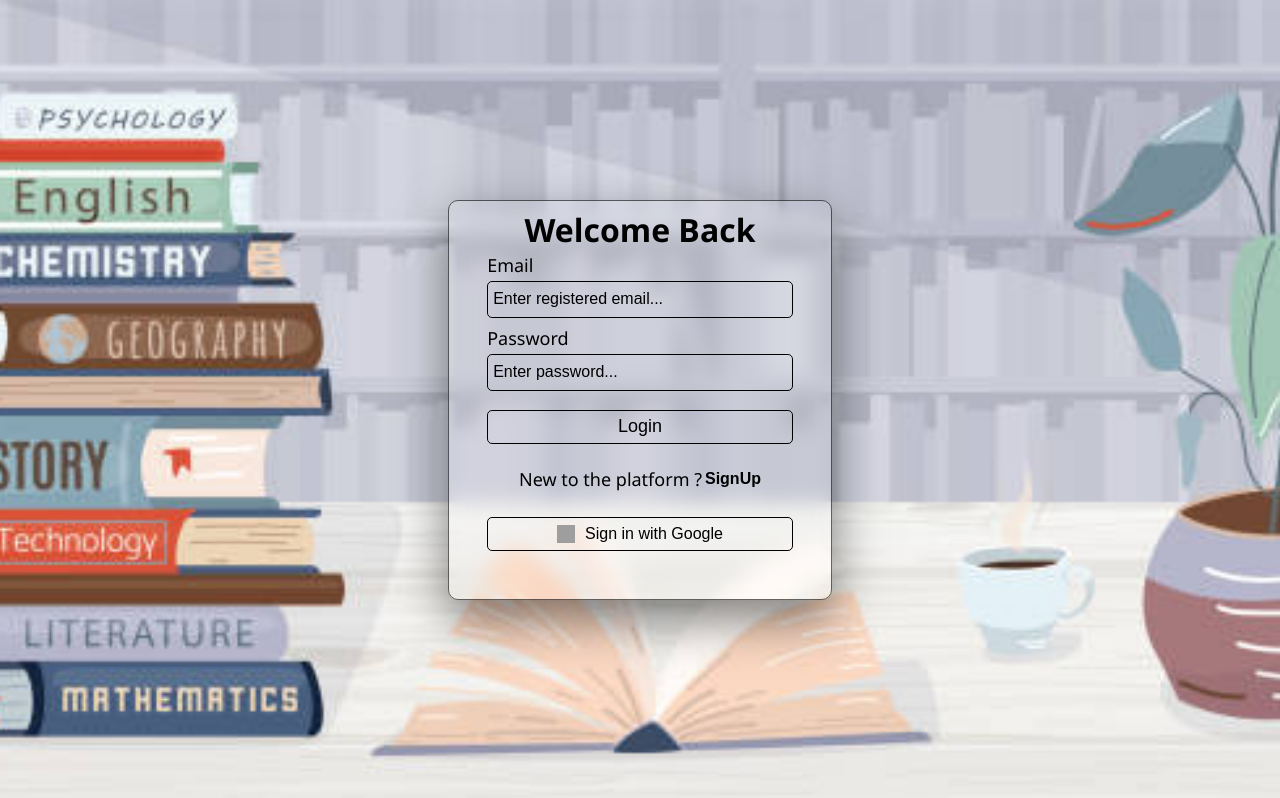
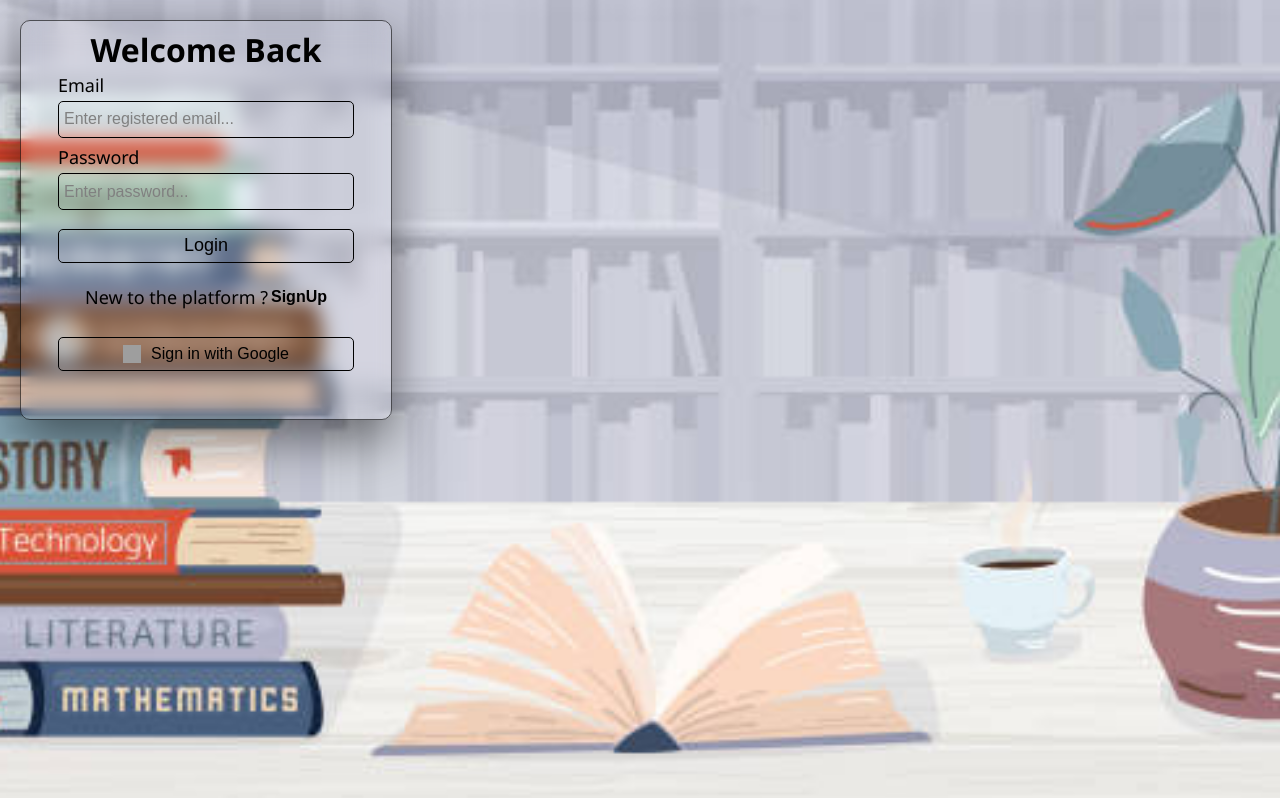
Before and after one commit to Sufiyan3101/PDF-RAG, a React (Vite) app: page /login in a window 1280 px wide. Built offline with nearby package versions, Linux system fonts and the light colour scheme; no server answers; grey boxes are pictures that could not be loaded.

Commit message:
update login and reg screen

```diff
--- a/src/components/Home.jsx
+++ b/src/components/Home.jsx
@@ -20,8 +20,6 @@ const Home = () => {
     },
   ]);
   const [input, setInput] = useState("");
-  const [token, setToken] = useState(null);
-  const [response, setResponse] = useState("");
   const [expiry, setExpiry] = useState();
   const [alertMsg, setAlertMsg] = useState("");
 
@@ -94,6 +92,9 @@ const Home = () => {
   };
 
   const handleFileChange = async (e) => {
+
+    const MAX_FILE_SIZE = 10 * 1024 * 1024; // 10MB
+
     const file = e.target.files[0];
     setAlertMsg("Wait few seconds, bot is getting ready...");
 
@@ -101,6 +102,12 @@ const Home = () => {
       setAlertMsg("No file selected...");
       return;
     }
+
+    if (file.size > MAX_FILE_SIZE) {
+    setAlertMsg("File size must be less than 10 MB");
+    e.target.files = null;
+    return;
+  }
 
     if (file.type !== "application/pdf") {
       setAlertMsg("❌ Only PDF files are allowed. Please upload a valid PDF.");
@@ -120,9 +127,6 @@ const Home = () => {
         return;
       }
       const token = await user.getIdToken();
-      setToken(token);
-      console.log(token);
-      console.log(API);
 
       const response = await fetch(`${API}/upload`, {
         method: "POST",
@@ -145,7 +149,6 @@ const Home = () => {
               "✅ PDF uploaded successfully! You can now ask me anything about this document.",
           },
         ]);
-        setResponse(data.message);
         localStorage.setItem("docExpiry", data.expiresAt);
         setExpiry(data.expiresAt);
       } else {
--- a/src/styles/login.css
+++ b/src/styles/login.css
@@ -11,9 +11,10 @@
   background-size: cover; /* fills screen */
   background-position: center; /* centers image */
   background-repeat: no-repeat; /* no tiling */
-  display: flex;
+  /* display: flex;
   justify-content: center;
-  align-items: center;
+  align-items: center; */
+  padding: 20px;
 }
 
 .loginDiv {
@@ -26,6 +27,10 @@
   border-radius: 10px;
 
   box-shadow: 0 20px 50px rgba(0, 0, 0, 0.5);
+
+  top: 50%;
+  left: 50%;
+  transform: translate(-50%-50%);
 }
 
 .loginLabel {
@@ -83,11 +88,12 @@
   outline: none;
   box-shadow: none;
   font-size: medium;
+  caret-color: gray;
 }
 
 .usernameOrEmailInput::placeholder,
 .passInput::placeholder {
-  color: black;
+  color: gray;
 }
 
 .passLabel {
@@ -111,6 +117,7 @@
   font-size: large;
   border-radius: 5px;
   cursor: pointer;
+  color: black;
 }
 
 .platformText {
@@ -206,4 +213,7 @@
   .loginDiv{
     width: 100%;
   }
+  .loginLabel{
+    font-size: x-large;
+  }
 }
--- a/src/styles/register.css
+++ b/src/styles/register.css
@@ -5,9 +5,10 @@
   background-size: cover; /* fills screen */
   background-position: center; /* centers image */
   background-repeat: no-repeat; /* no tiling */
-  display: flex;
+  /* display: flex;
   justify-content: center;
-  align-items: center;
+  align-items: center; */
+  padding: 20px;
 }
 
 .registerDiv {
@@ -19,6 +20,10 @@
   border: 1px solid rgba(0, 0, 0, 0.6);
   border-radius: 10px;
   box-shadow: 0 20px 50px rgba(0, 0, 0, 0.5);
+
+    top: 50%;
+  left: 50%;
+  transform: translate(-50%-50%);
 }
 
 .registerLabel {
@@ -76,11 +81,12 @@
   outline: none;
   box-shadow: none;
   font-size: medium;
+  caret-color: gray;
 }
 
 .usernameOrEmailInputReg::placeholder,
 .passInputReg::placeholder {
-  color: black;
+  color: gray;
 }
 
 .passLabelReg {
@@ -104,6 +110,7 @@
   font-size: large;
   border-radius: 5px;
   cursor: pointer;
+  color: black;
 }
 
 .platformTextReg {
@@ -166,4 +173,7 @@
   .registerDiv{
     width: 100%;
   }
+  .registerLabel{
+    font-size: x-large;
+  }
 }
```
